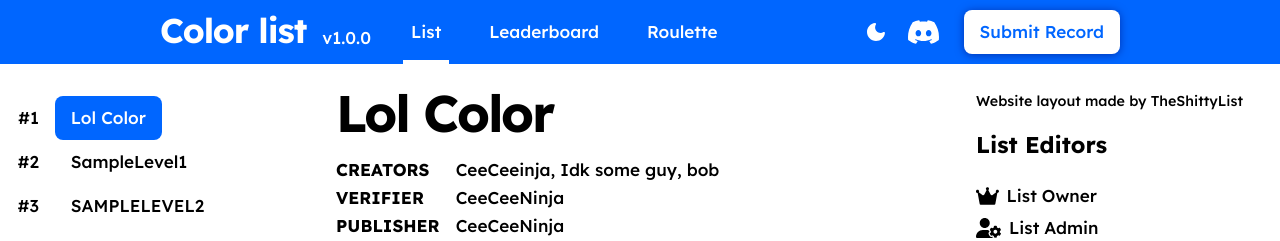
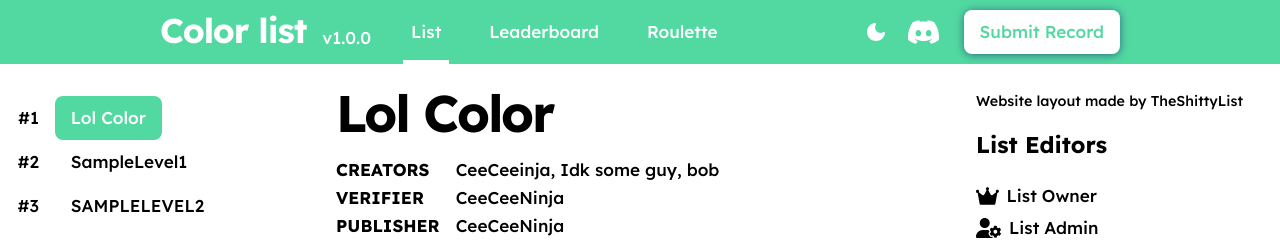
Before and after one commit to CeeCeeNinja/The-Color-List, a plain HTML site: page index.html in a window 1280 px wide. Shown: the top 241 px of the page. Drawn offline with nearby package versions, Linux system fonts and the light colour scheme.

Commit message:
Update main.css

```diff
--- a/css/main.css
+++ b/css/main.css
@@ -3,10 +3,10 @@
     --color-on-background: black;
     --color-background-hover: #eee;
     --color-on-background-hover: black;
-    --color-primary: #0066ff;
+    --color-primary: #52D9A1;
     --color-on-primary: white;
     --color-error: #de0000;
-    --color-on-error: white;
+    --color-on-error: red;
 }
 
 main.dark,
```
